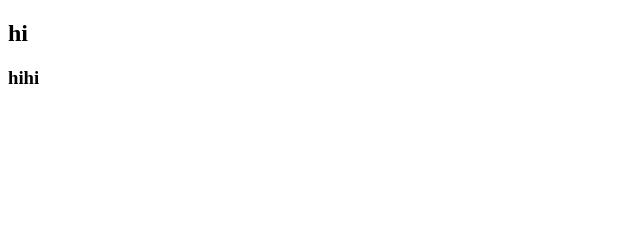
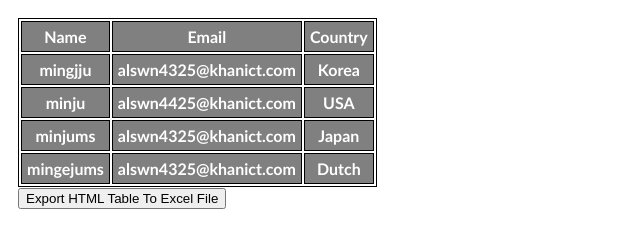
Before and after one commit to victoria0107/test_3, a plain HTML site: page index.html in a window 1280 px wide. Shown: the whole page, without its empty margins (0-640 px from the left). Drawn offline with Linux system fonts and the light colour scheme.

Commit message:
html 엑셀시트로내보내기

```diff
--- a/index.html
+++ b/index.html
@@ -4,10 +4,42 @@
     <meta charset="UTF-8" />
     <meta http-equiv="X-UA-Compatible" content="IE=edge" />
     <meta name="viewport" content="width=device-width, initial-scale=1.0" />
-    <title>Document</title>
+    <title>Export HTML Table to Excel using JavaScript by CodexWorld</title>
+    <link rel="stylesheet" href="style.css" />
+    <script src="./jabascript.js"></script>
   </head>
   <body>
-    <h2>hi</h2>
-    <h3>hihi</h3>
+    <div class="container">
+      <table id="tblData">
+        <tr>
+          <th>Name</th>
+          <th>Email</th>
+          <th>Country</th>
+        </tr>
+        <tr>
+          <th>mingjju</th>
+          <th>alswn4325@khanict.com</th>
+          <th>Korea</th>
+        </tr>
+        <tr>
+          <th>minju</th>
+          <th>alswn4425@khanict.com</th>
+          <th>USA</th>
+        </tr>
+        <tr>
+          <th>minjums</th>
+          <th>alswn4325@khanict.com</th>
+          <th>Japan</th>
+        </tr>
+        <tr>
+          <th>mingejums</th>
+          <th>alswn4325@khanict.com</th>
+          <th>Dutch</th>
+        </tr>
+      </table>
+      <button onclick="exportTableToExcel('tblData', 'members-data');">
+        Export HTML Table To Excel File
+      </button>
+    </div>
   </body>
 </html>
--- /dev/null
+++ b/jabascript.js
@@ -0,0 +1,30 @@
+function exportTableToExcel(tableID, filname = '') {
+  var downloadLink;
+  var dataType = 'application/vnd.ms-excel';
+  var tableSelect = document.getElementById(tableID);
+  var tableHTML = tableSelect.outerHTML.replace(/ /g, '%20');
+
+  // specify file name
+  filname = filname ? (filname = '.xls') : 'excel_data.xls';
+
+  // Create downloan link element
+  downloadLink = document.createElement('a');
+
+  document.body.appendChild(downloadLink);
+
+  if (navigator.msSaveOrOpenBlob) {
+    var blob = new Blob(['\ufeff', tableHTML], {
+      type: dataType,
+    });
+    navigator.msSaveOrOpenBlob(blob, filename);
+  } else {
+    // Create a link to the file
+    downloadLink.href = 'data:' + dataType + ',' + tableHTML;
+
+    // Setting the file name
+    downloadLink.download = filname;
+
+    // Triggering the function
+    downloadLink.click();
+  }
+}
--- a/style.css
+++ b/style.css
@@ -0,0 +1,22 @@
+body {
+  font-size: 12pt;
+  font-family: Calibri;
+  padding: 10px;
+}
+table {
+  border: 1px solid black;
+}
+th {
+  border: 1px solid black;
+  padding: 5px;
+  background-color: grey;
+  color: white;
+}
+td {
+  border: 1px solid black;
+  padding: 5px;
+}
+input {
+  font-size: 12pt;
+  font-family: Calibri;
+}
```
